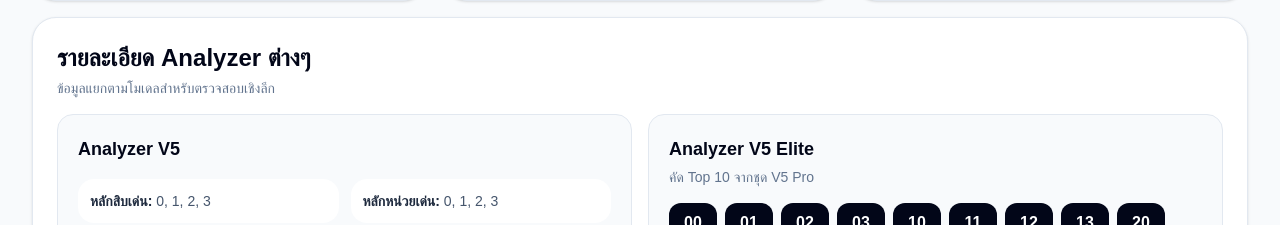
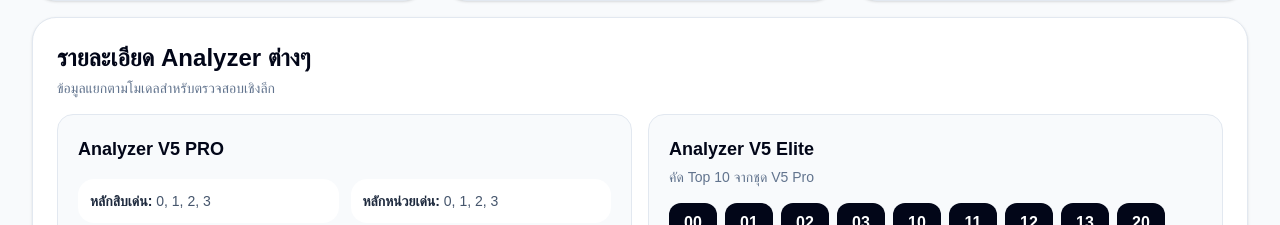
Before and after one commit to konmunlnw/lao-lottery-analyzer, a Next.js app: page / in a window 1280 px wide. Shown: the part 2580-2805 px from the top of the page. Built offline with nearby package versions, Linux system fonts and the light colour scheme; no server answers; the database is empty.

Commit message:
Fix cache and finalize UI

```diff
--- a/src/app/page.tsx
+++ b/src/app/page.tsx
@@ -13,6 +13,8 @@ import {
   analyzeHybridV7
 } from "@/lib/analyzer";
 import { calculateScores } from "@/lib/scoring";
+export const dynamic = "force-dynamic";
+export const revalidate = 0;
 
 export default async function Home() {
   const { data, error } = await supabase
@@ -421,7 +423,7 @@ const modelRanking = [
 
           <div className="grid gap-4 lg:grid-cols-2">
             <div className="rounded-2xl border border-slate-200 bg-slate-50 p-4 sm:p-5">
-              <h3 className="text-lg font-black text-slate-950">Analyzer V5</h3>
+              <h3 className="text-lg font-black text-slate-950">Analyzer V5 PRO</h3>
 
               <div className="mt-4 grid gap-3 text-sm text-slate-600 sm:grid-cols-2">
                 <p className="rounded-2xl bg-white p-3">
```
